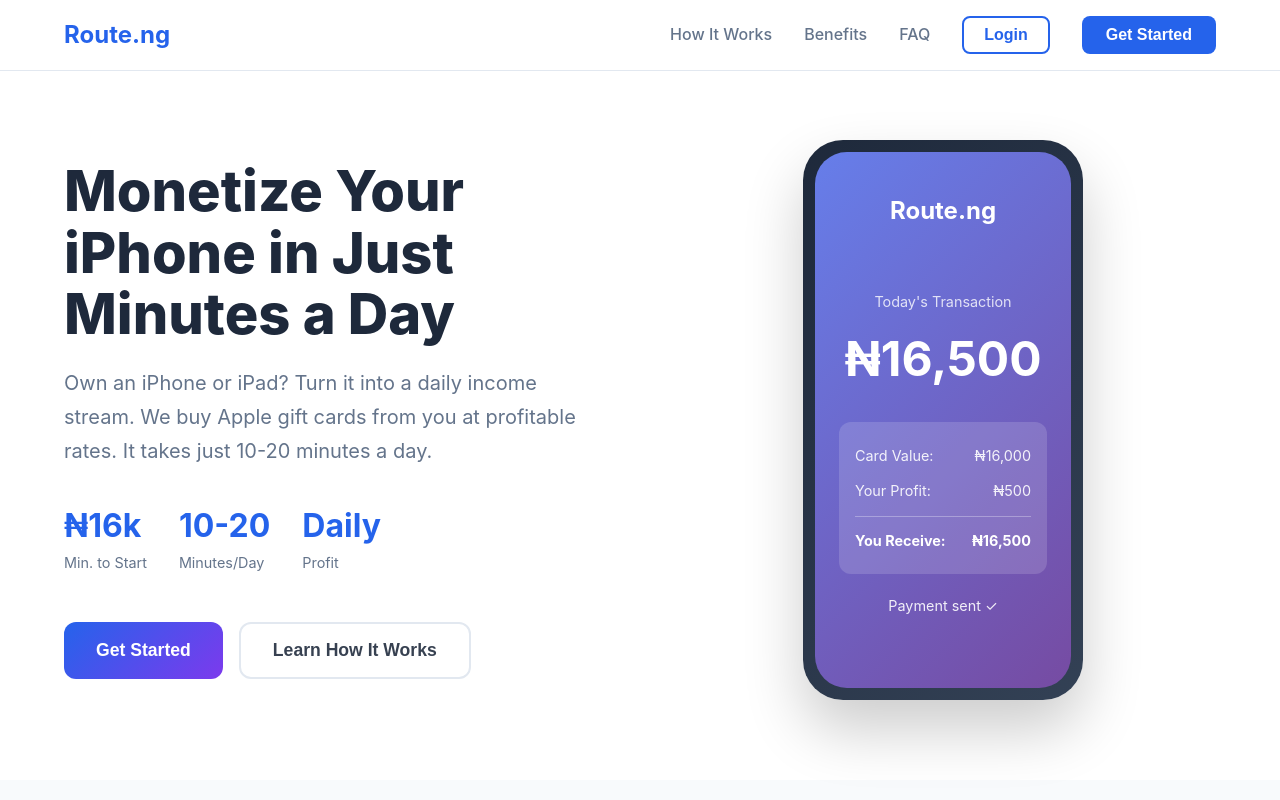
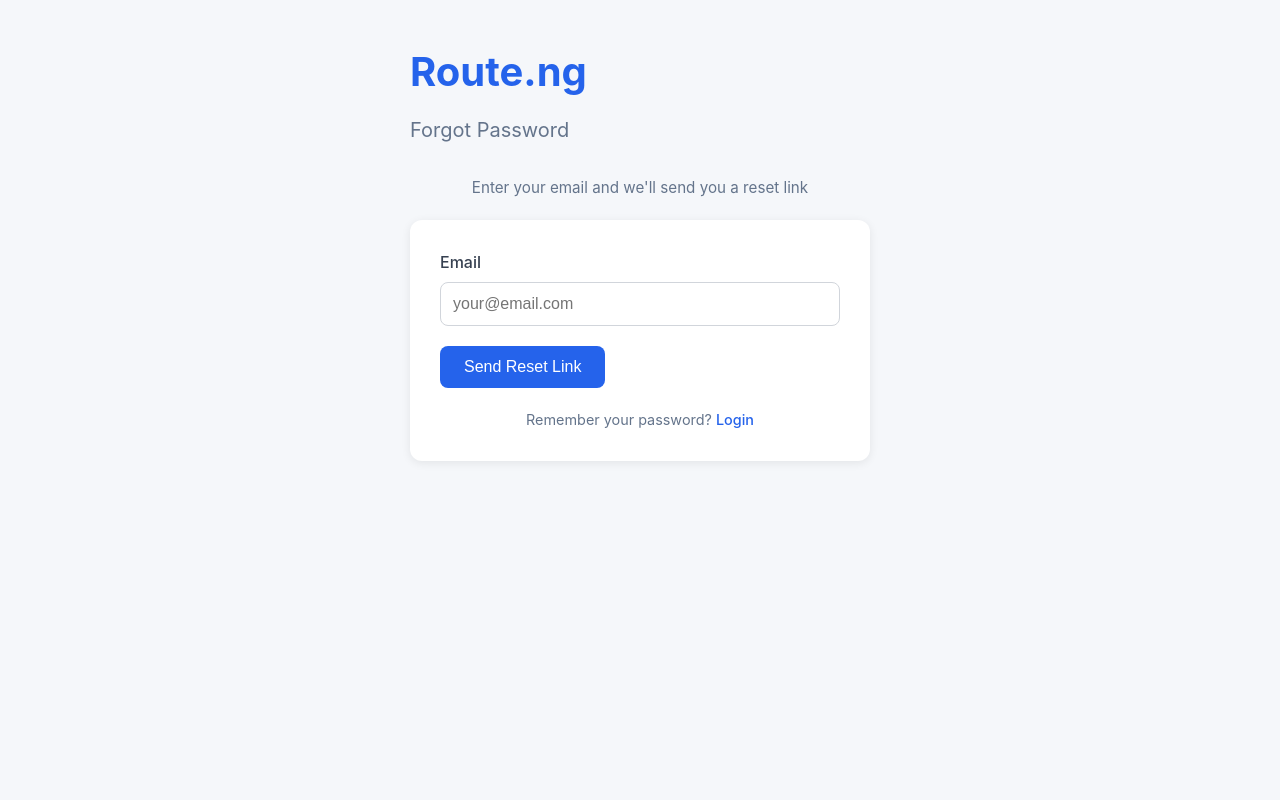
Before and after one commit to Sageikot001/route-ng, a React (Vite) app: page /forgot-password in a window 1280 px wide. Before the commit this address led to /. Shown: the top 800 px of the page. Built offline with nearby package versions, Linux system fonts and the light colour scheme; no server answers.

Commit message:
forgot password implementation

```diff
--- a/src/App.tsx
+++ b/src/App.tsx
@@ -12,6 +12,8 @@
 import ManagerRegistration from './components/ManagerRegistration';
 import Login from './components/Login';
 import RegistrationSuccess from './components/RegistrationSuccess';
+import ForgotPassword from './pages/ForgotPassword';
+import ResetPassword from './pages/ResetPassword';
 import Blog from './pages/public/Blog';
 
 // iOS User pages with sidebar layout
@@ -83,6 +85,8 @@
               <Route path="/register/user/step2" element={<UserRegistration />} />
               <Route path="/register/manager/step2" element={<ManagerRegistration />} />
               <Route path="/registration-success" element={<RegistrationSuccess />} />
+              <Route path="/forgot-password" element={<ForgotPassword />} />
+              <Route path="/reset-password" element={<ResetPassword />} />
               <Route path="/blog" element={<Blog />} />
               <Route path="/about" element={<Blog />} />
               <Route path="/faq" element={<Blog />} />
--- a/src/api/auth.ts
+++ b/src/api/auth.ts
@@ -290,3 +290,23 @@
 
   if (error) throw error;
 }
+
+// Send password reset email
+export async function sendPasswordResetEmail(email: string): Promise<void> {
+  const redirectUrl = window.location.origin + '/reset-password';
+
+  const { error } = await supabase.auth.resetPasswordForEmail(email, {
+    redirectTo: redirectUrl,
+  });
+
+  if (error) throw error;
+}
+
+// Update password (after clicking reset link)
+export async function updatePassword(newPassword: string): Promise<void> {
+  const { error } = await supabase.auth.updateUser({
+    password: newPassword,
+  });
+
+  if (error) throw error;
+}
--- a/src/components/Login.tsx
+++ b/src/components/Login.tsx
@@ -137,6 +137,9 @@
               {showPassword ? '👁️' : '👁️‍🗨️'}
             </button>
           </div>
+          <div className="forgot-password-link">
+            <Link to="/forgot-password">Forgot password?</Link>
+          </div>
         </div>
 
         {error && <p className="error-msg">{error}</p>}
--- /dev/null
+++ b/src/pages/ForgotPassword.tsx
@@ -0,0 +1,76 @@
+import { useState } from 'react';
+import { Link } from 'react-router-dom';
+import { sendPasswordResetEmail } from '../api/auth';
+
+export default function ForgotPassword() {
+  const [email, setEmail] = useState('');
+  const [isLoading, setIsLoading] = useState(false);
+  const [error, setError] = useState('');
+  const [success, setSuccess] = useState(false);
+
+  const handleSubmit = async (e: React.FormEvent) => {
+    e.preventDefault();
+    setError('');
+    setIsLoading(true);
+
+    try {
+      await sendPasswordResetEmail(email);
+      setSuccess(true);
+    } catch (err) {
+      setError(err instanceof Error ? err.message : 'Failed to send reset email');
+    } finally {
+      setIsLoading(false);
+    }
+  };
+
+  if (success) {
+    return (
+      <div className="setup-container">
+        <h1>Route.ng</h1>
+        <h2>Check Your Email</h2>
+
+        <div className="success-box">
+          <p>We've sent a password reset link to <strong>{email}</strong></p>
+          <p>Please check your inbox and click the link to reset your password.</p>
+        </div>
+
+        <div className="auth-switch">
+          <Link to="/login">Back to Login</Link>
+        </div>
+      </div>
+    );
+  }
+
+  return (
+    <div className="setup-container">
+      <h1>Route.ng</h1>
+      <h2>Forgot Password</h2>
+      <p className="subtitle">Enter your email and we'll send you a reset link</p>
+
+      <form onSubmit={handleSubmit}>
+        <div className="form-group">
+          <label htmlFor="email">Email</label>
+          <input
+            id="email"
+            type="email"
+            value={email}
+            onChange={(e) => setEmail(e.target.value)}
+            placeholder="your@email.com"
+            required
+            disabled={isLoading}
+          />
+        </div>
+
+        {error && <p className="error-msg">{error}</p>}
+
+        <button type="submit" disabled={isLoading}>
+          {isLoading ? 'Sending...' : 'Send Reset Link'}
+        </button>
+
+        <div className="auth-switch">
+          Remember your password? <Link to="/login">Login</Link>
+        </div>
+      </form>
+    </div>
+  );
+}
--- /dev/null
+++ b/src/pages/ResetPassword.tsx
@@ -0,0 +1,154 @@
+import { useState, useEffect } from 'react';
+import { Link, useNavigate } from 'react-router-dom';
+import { updatePassword } from '../api/auth';
+import { supabase } from '../api/supabase';
+
+export default function ResetPassword() {
+  const navigate = useNavigate();
+  const [password, setPassword] = useState('');
+  const [confirmPassword, setConfirmPassword] = useState('');
+  const [showPassword, setShowPassword] = useState(false);
+  const [isLoading, setIsLoading] = useState(false);
+  const [error, setError] = useState('');
+  const [success, setSuccess] = useState(false);
+  const [isValidSession, setIsValidSession] = useState<boolean | null>(null);
+
+  useEffect(() => {
+    // Check if we have a valid session from the reset link
+    const checkSession = async () => {
+      const { data: { session } } = await supabase.auth.getSession();
+      setIsValidSession(!!session);
+    };
+    checkSession();
+  }, []);
+
+  const handleSubmit = async (e: React.FormEvent) => {
+    e.preventDefault();
+    setError('');
+
+    if (password !== confirmPassword) {
+      setError('Passwords do not match');
+      return;
+    }
+
+    if (password.length < 6) {
+      setError('Password must be at least 6 characters');
+      return;
+    }
+
+    setIsLoading(true);
+
+    try {
+      await updatePassword(password);
+      setSuccess(true);
+      // Redirect to login after 3 seconds
+      setTimeout(() => {
+        navigate('/login', {
+          state: { message: 'Password reset successful. Please login with your new password.' }
+        });
+      }, 3000);
+    } catch (err) {
+      setError(err instanceof Error ? err.message : 'Failed to reset password');
+    } finally {
+      setIsLoading(false);
+    }
+  };
+
+  // Still checking session
+  if (isValidSession === null) {
+    return (
+      <div className="setup-container">
+        <h1>Route.ng</h1>
+        <p>Verifying reset link...</p>
+      </div>
+    );
+  }
+
+  // Invalid or expired link
+  if (!isValidSession) {
+    return (
+      <div className="setup-container">
+        <h1>Route.ng</h1>
+        <h2>Invalid Reset Link</h2>
+
+        <div className="error-box">
+          <p>This password reset link is invalid or has expired.</p>
+          <p>Please request a new reset link.</p>
+        </div>
+
+        <div className="auth-switch">
+          <Link to="/forgot-password">Request New Link</Link>
+        </div>
+      </div>
+    );
+  }
+
+  if (success) {
+    return (
+      <div className="setup-container">
+        <h1>Route.ng</h1>
+        <h2>Password Reset!</h2>
+
+        <div className="success-box">
+          <p>Your password has been successfully reset.</p>
+          <p>Redirecting to login...</p>
+        </div>
+      </div>
+    );
+  }
+
+  return (
+    <div className="setup-container">
+      <h1>Route.ng</h1>
+      <h2>Reset Password</h2>
+      <p className="subtitle">Enter your new password</p>
+
+      <form onSubmit={handleSubmit}>
+        <div className="form-group">
+          <label htmlFor="password">New Password</label>
+          <div className="password-input-wrapper">
+            <input
+              id="password"
+              type={showPassword ? 'text' : 'password'}
+              value={password}
+              onChange={(e) => setPassword(e.target.value)}
+              placeholder="Enter new password"
+              required
+              disabled={isLoading}
+              minLength={6}
+            />
+            <button
+              type="button"
+              className="password-toggle"
+              onClick={() => setShowPassword(!showPassword)}
+            >
+              {showPassword ? '👁️' : '👁️‍🗨️'}
+            </button>
+          </div>
+        </div>
+
+        <div className="form-group">
+          <label htmlFor="confirmPassword">Confirm Password</label>
+          <div className="password-input-wrapper">
+            <input
+              id="confirmPassword"
+              type={showPassword ? 'text' : 'password'}
+              value={confirmPassword}
+              onChange={(e) => setConfirmPassword(e.target.value)}
+              placeholder="Confirm new password"
+              required
+              disabled={isLoading}
+              minLength={6}
+            />
+          </div>
+        </div>
+
+        {error && <p className="error-msg">{error}</p>}
+
+        <button type="submit" disabled={isLoading}>
+          {isLoading ? 'Resetting...' : 'Reset Password'}
+        </button>
+      </form>
+    </div>
+  );
+}
```
Also changed, not shown: src/App.css.
